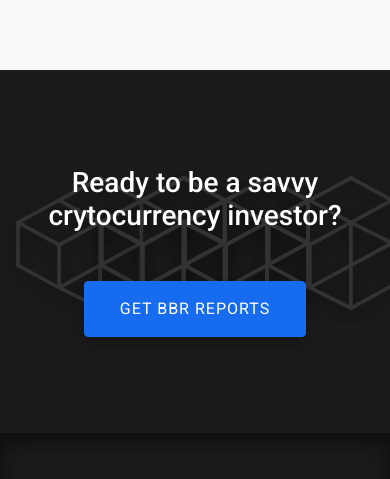
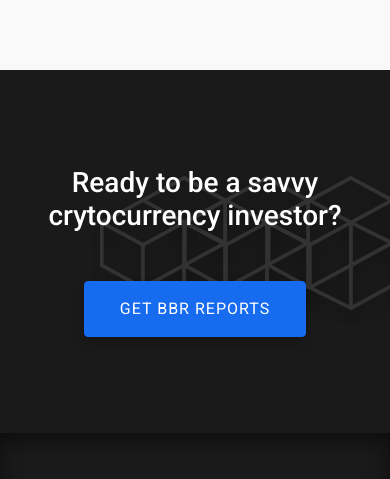
Before and after one commit to loogart/bbr, a plain HTML site: page index.html in a window 390 px wide. Shown: the part 8967-9446 px from the top of the page. Drawn offline with nearby package versions, Linux system fonts and the light colour scheme.

Commit message:
footer css update

```diff
--- a/css/offcanvas.css
+++ b/css/offcanvas.css
@@ -358,6 +358,13 @@ p {
     .section-footer ul {
         display: none;
     }
+    .section-8 {
+    background-color: #1a1a1a;
+    color: #fff;
+    border-radius: 0;
+    background: url('../images/3_triblock_pre-footer.svg') no-repeat 105% center, #1a1a1a;
+    padding: 6rem 0;
+}
 
 }
 
```
